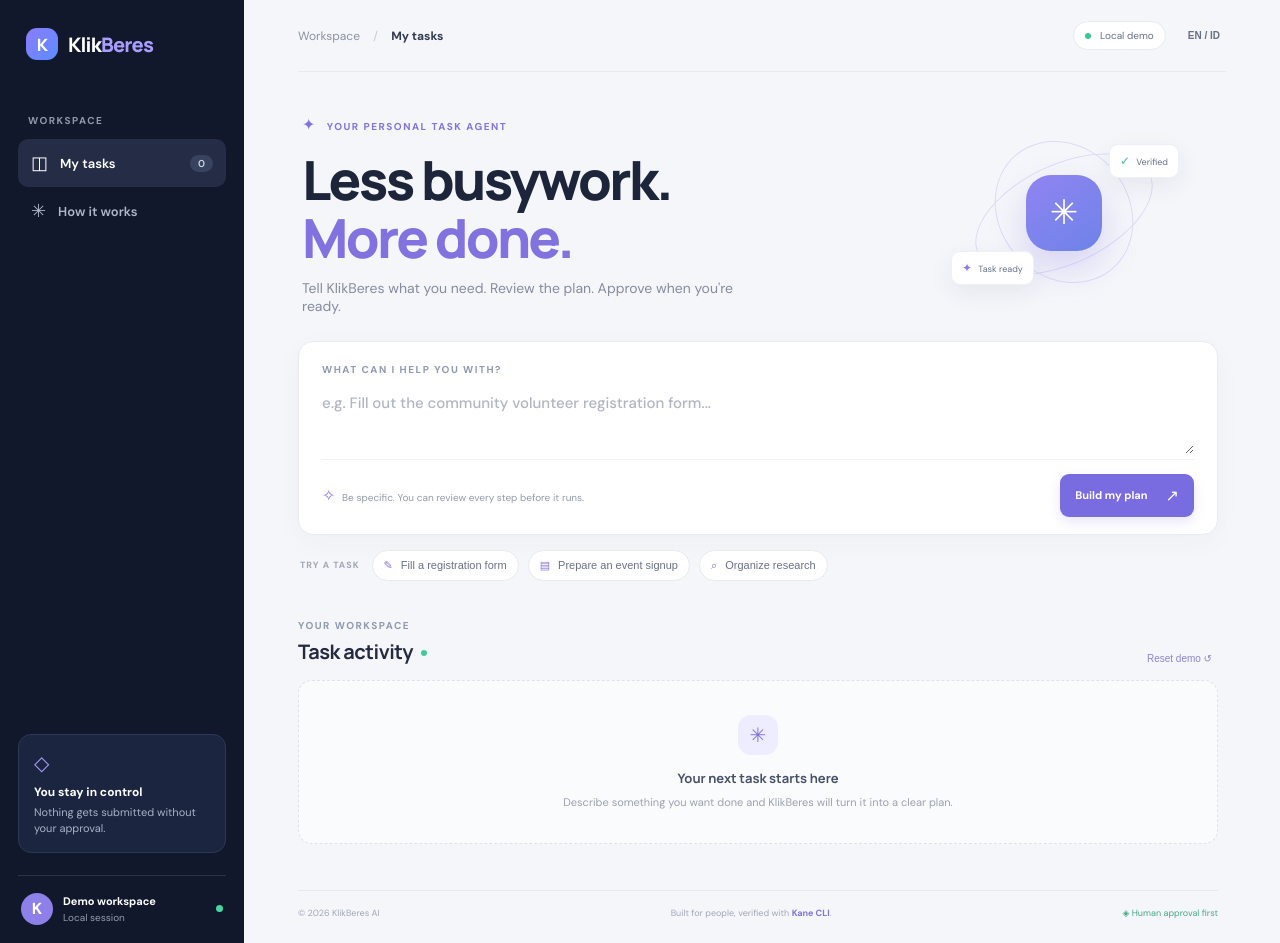
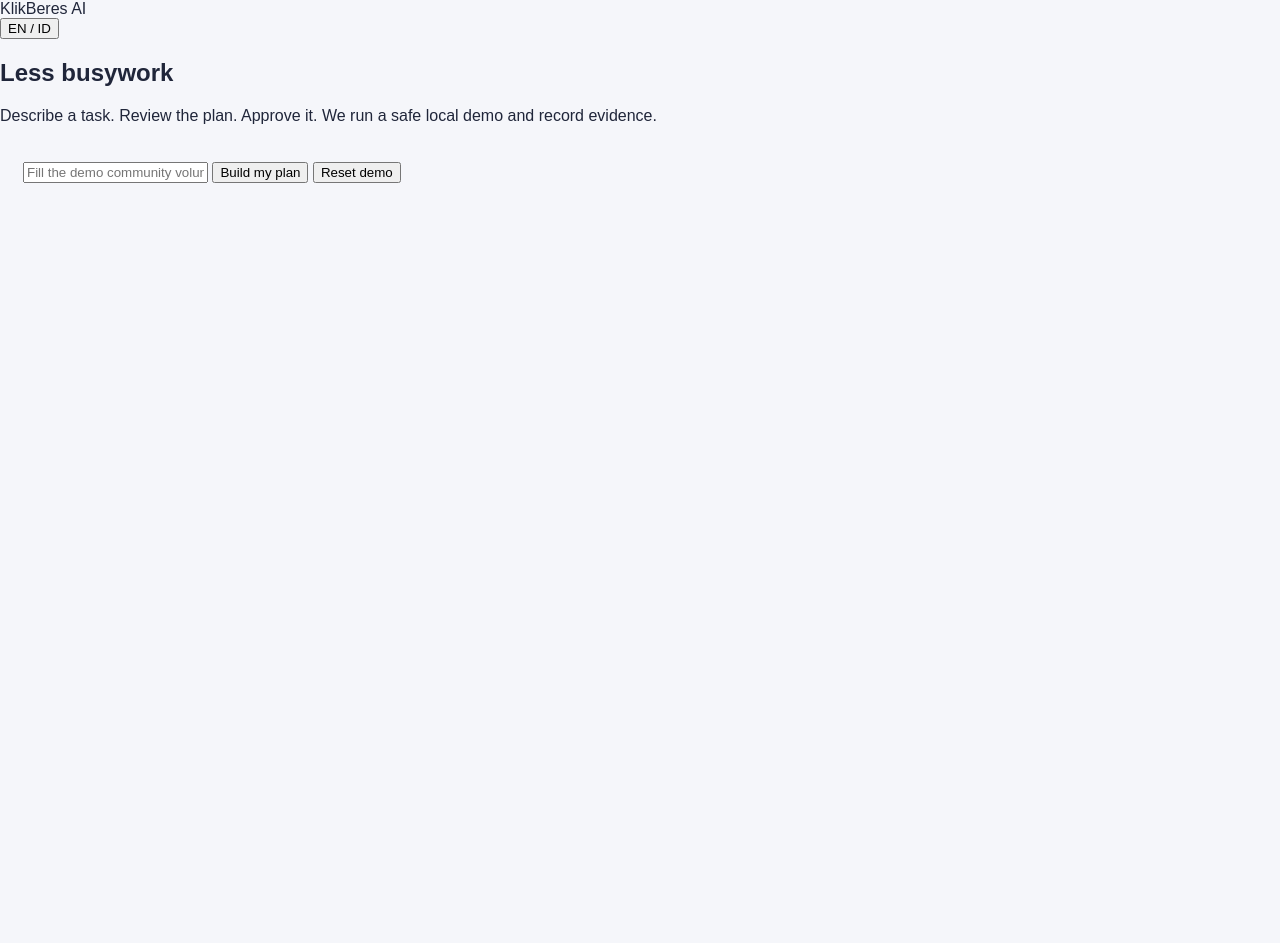
Before and after one commit to wadezigh96/klikberes-ai, a website: page public/index.html in a window 1280 px wide. After the commit the page ends 800 px from the top, so only its background shows below. Drawn offline with Linux system fonts and the light colour scheme; no server answers.

```diff
--- a/public/index.html
+++ b/public/index.html
@@ -1,87 +1,32 @@
 <!doctype html>
 <html lang="en">
 <head>
-  <meta charset="UTF-8" />
-  <meta name="viewport" content="width=device-width, initial-scale=1.0" />
-  <meta name="theme-color" content="#101526" />
-  <meta name="description" content="KlikBeres turns everyday browser tasks into reviewable, human-approved workflows." />
-  <title>KlikBeres AI — Your tasks, handled.</title>
-  <link rel="preconnect" href="https://fonts.googleapis.com">
-  <link rel="preconnect" href="https://fonts.gstatic.com" crossorigin>
-  <link href="https://fonts.googleapis.com/css2?family=DM+Sans:wght@400;500;600;700&family=Manrope:wght@400;500;600;700;800&display=swap" rel="stylesheet">
+  <meta charset="utf-8" />
+  <meta name="viewport" content="width=device-width, initial-scale=1" />
+  <title>KlikBeres AI</title>
   <link rel="stylesheet" href="/styles.css" />
 </head>
 <body>
-  <div class="app-shell">
-    <aside class="sidebar">
-      <a class="brand" href="/" aria-label="KlikBeres home">
-        <span class="brand-mark">K</span><span>Klik<span class="brand-accent">Beres</span></span>
-      </a>
-      <div class="workspace-label">WORKSPACE</div>
-      <button class="nav-item active"><span>◫</span> My tasks <span class="nav-count" id="task-count">0</span></button>
-      <button class="nav-item" id="how-it-works"><span>✳</span> How it works</button>
-      <div class="sidebar-bottom">
-        <div class="trust-card">
-          <span class="trust-icon">◇</span>
-          <strong>You stay in control</strong>
-          <p>Nothing gets submitted without your approval.</p>
-        </div>
-        <div class="profile">
-          <div class="avatar">K</div><div><strong>Demo workspace</strong><small>Local session</small></div>
-          <span class="online-dot"></span>
-        </div>
-      </div>
-    </aside>
+  <header>
+    <div class="logo">KlikBeres AI</div>
+    <button id="langToggle" class="ghost">EN / ID</button>
+  </header>
 
-    <main class="main">
-      <header class="topbar">
-        <div class="breadcrumb">Workspace <span>/</span> <strong>My tasks</strong></div>
-        <div class="top-actions"><span class="local-pill"><i></i> Local demo</span><button class="language" id="language-toggle">EN / ID</button></div>
-      </header>
+  <main>
+    <section class="hero">
+      <h1 data-i18n="hero">Less busywork</h1>
+      <p data-i18n="sub">Describe a task. Review the plan. Approve it. We run a safe local demo and record evidence.</p>
+    </section>
 
-      <section class="welcome">
-        <div>
-          <div class="eyebrow"><span class="sparkle">✦</span> YOUR PERSONAL TASK AGENT</div>
-          <h1>Less busywork.<br><span>More done.</span></h1>
-          <p class="welcome-copy">Tell KlikBeres what you need. Review the plan. Approve when you're ready.</p>
-        </div>
-        <div class="welcome-art" aria-hidden="true">
-          <div class="orbit orbit-one"></div><div class="orbit orbit-two"></div>
-          <div class="art-core"><span>✳</span></div>
-          <div class="float-card float-check">✓ <small>Verified</small></div>
-          <div class="float-card float-task">✦ <small>Task ready</small></div>
-        </div>
-      </section>
+    <section class="composer">
+      <input id="taskInput" placeholder="Fill the demo community volunteer registration form" />
+      <button id="buildPlan">Build my plan</button>
+      <button id="reset" class="ghost">Reset demo</button>
+    </section>
 
-      <section class="composer panel">
-        <div class="section-kicker">WHAT CAN I HELP YOU WITH?</div>
-        <label class="sr-only" for="task-input">Describe a task</label>
-        <textarea id="task-input" rows="2" maxlength="180" placeholder="e.g. Fill out the community volunteer registration form..."></textarea>
-        <div class="composer-footer">
-          <div class="hint"><span>✧</span> Be specific. You can review every step before it runs.</div>
-          <button class="primary-button" id="create-task"><span>Build my plan</span><b>↗</b></button>
-        </div>
-        <div class="error-message" id="form-error" role="alert"></div>
-      </section>
+    <section id="tasks"></section>
+  </main>
 
-      <section class="suggestions">
-        <span class="suggestion-label">TRY A TASK</span>
-        <button class="suggestion-chip" data-prompt="Fill the demo community volunteer registration form">✎ <span>Fill a registration form</span></button>
-        <button class="suggestion-chip" data-prompt="Prepare an event signup form for review">▤ <span>Prepare an event signup</span></button>
-        <button class="suggestion-chip" data-prompt="Organize my browser research into a summary">⌕ <span>Organize research</span></button>
-      </section>
-
-      <section class="task-section">
-        <div class="section-heading"><div><div class="section-kicker">YOUR WORKSPACE</div><h2>Task activity <span class="live-dot"></span></h2></div><button class="text-button" id="reset-demo">Reset demo ↺</button></div>
-        <div id="task-list" class="task-list">
-          <div class="empty-state"><div class="empty-icon">✳</div><strong>Your next task starts here</strong><p>Describe something you want done and KlikBeres will turn it into a clear plan.</p></div>
-        </div>
-      </section>
-
-      <footer><span>© 2026 KlikBeres AI</span><span>Built for people, verified with <b>Kane CLI</b>.</span><span class="footer-safe">◈ Human approval first</span></footer>
-    </main>
-  </div>
-  <div class="toast" id="toast" role="status" aria-live="polite"></div>
-  <script type="module" src="/app.js"></script>
+  <script src="/app.js"></script>
 </body>
 </html>
```
Also changed, not shown: SUBMISSION.md (added, +35 -0 lines), vercel.json.
